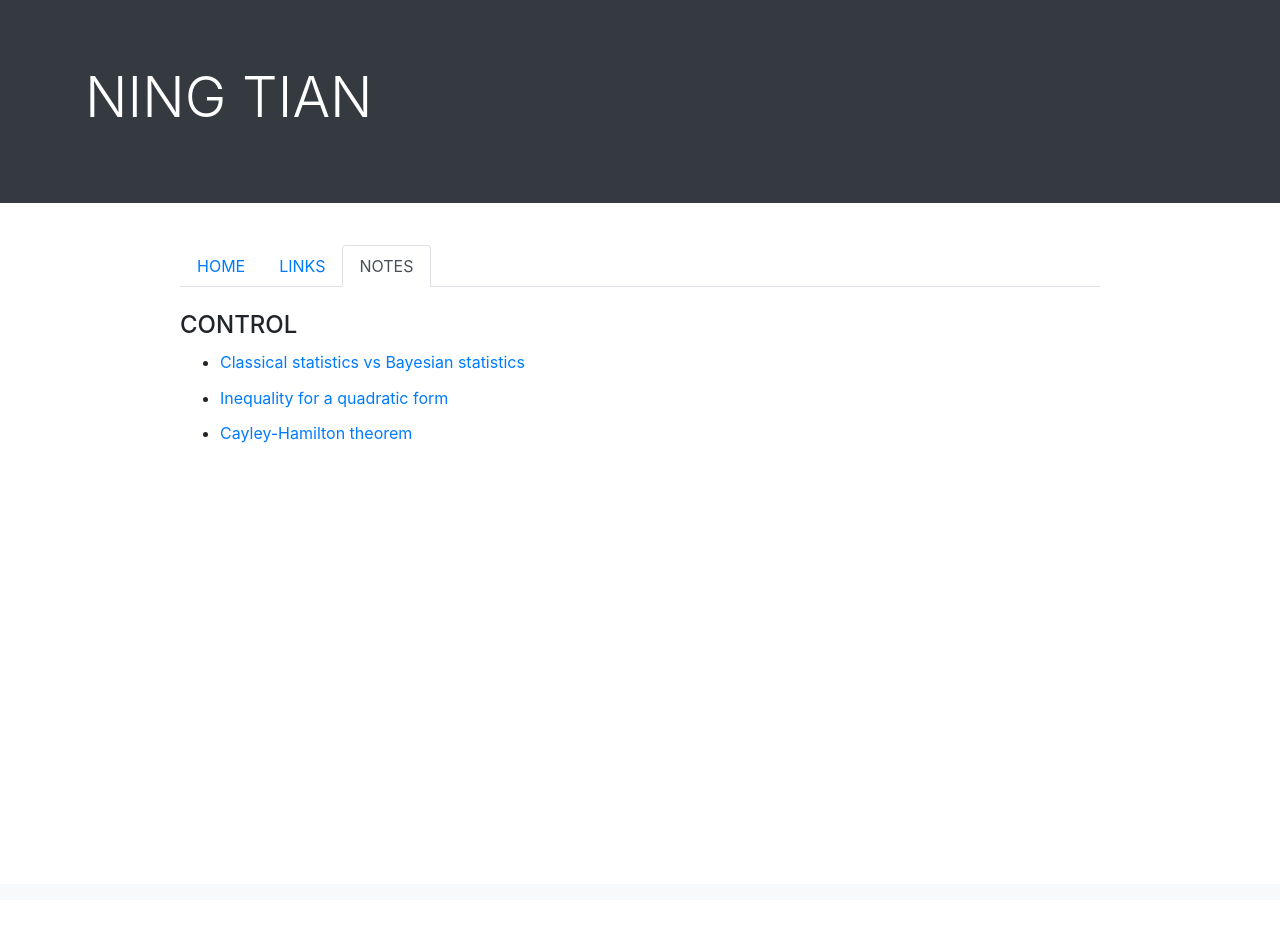
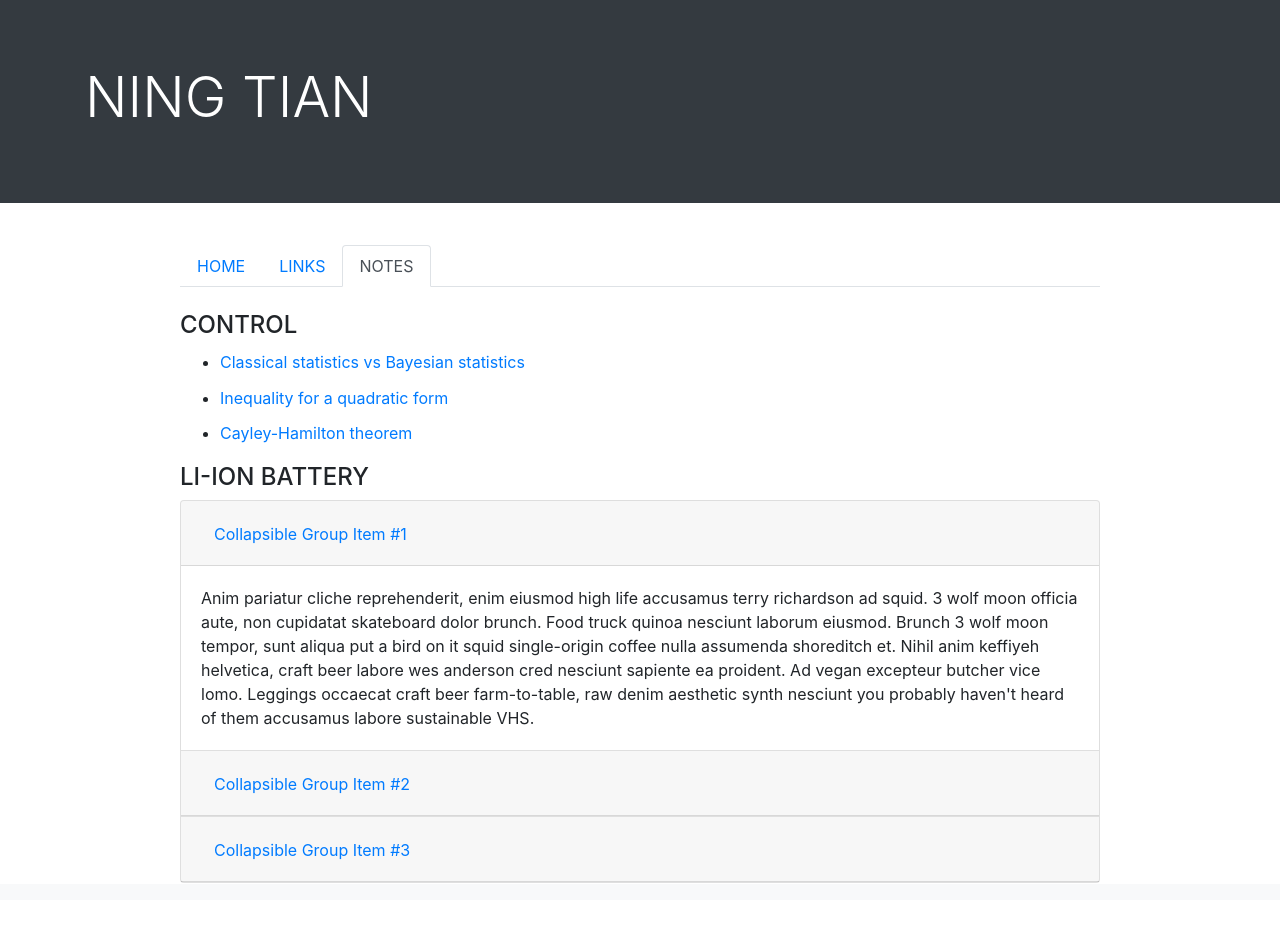
Before and after one commit to ningtian/ningtian.github.io, a Jekyll site: the page notes/index.html, which Jekyll copies as it is, in a window 1280 px wide. Built offline with Jekyll 4.4.1, drawn with Linux system fonts in a browser that asks for light colours; before the commit the page ends 900 px from its top, so only the background shows below that.

Commit message:
Update index.html

```diff
--- a/notes/index.html
+++ b/notes/index.html
@@ -55,6 +55,55 @@
 	<li><a href="/files/20180310_Cayley-Hamilton theorem.pdf">Cayley-Hamilton theorem</a></li>
         </ul>
     </div> <!-- end of <div class="a"> -->
+
+	<h4>LI-ION BATTERY</h4>
+<div class="accordion" id="accordionExample">
+  <div class="card">
+    <div class="card-header" id="headingOne">
+      <h2 class="mb-0">
+        <button class="btn btn-link" type="button" data-toggle="collapse" data-target="#collapseOne" aria-expanded="true" aria-controls="collapseOne">
+          Collapsible Group Item #1
+        </button>
+      </h2>
+    </div>
+
+    <div id="collapseOne" class="collapse show" aria-labelledby="headingOne" data-parent="#accordionExample">
+      <div class="card-body">
+        Anim pariatur cliche reprehenderit, enim eiusmod high life accusamus terry richardson ad squid. 3 wolf moon officia aute, non cupidatat skateboard dolor brunch. Food truck quinoa nesciunt laborum eiusmod. Brunch 3 wolf moon tempor, sunt aliqua put a bird on it squid single-origin coffee nulla assumenda shoreditch et. Nihil anim keffiyeh helvetica, craft beer labore wes anderson cred nesciunt sapiente ea proident. Ad vegan excepteur butcher vice lomo. Leggings occaecat craft beer farm-to-table, raw denim aesthetic synth nesciunt you probably haven't heard of them accusamus labore sustainable VHS.
+      </div>
+    </div>
+  </div>
+  <div class="card">
+    <div class="card-header" id="headingTwo">
+      <h2 class="mb-0">
+        <button class="btn btn-link collapsed" type="button" data-toggle="collapse" data-target="#collapseTwo" aria-expanded="false" aria-controls="collapseTwo">
+          Collapsible Group Item #2
+        </button>
+      </h2>
+    </div>
+    <div id="collapseTwo" class="collapse" aria-labelledby="headingTwo" data-parent="#accordionExample">
+      <div class="card-body">
+        Anim pariatur cliche reprehenderit, enim eiusmod high life accusamus terry richardson ad squid. 3 wolf moon officia aute, non cupidatat skateboard dolor brunch. Food truck quinoa nesciunt laborum eiusmod. Brunch 3 wolf moon tempor, sunt aliqua put a bird on it squid single-origin coffee nulla assumenda shoreditch et. Nihil anim keffiyeh helvetica, craft beer labore wes anderson cred nesciunt sapiente ea proident. Ad vegan excepteur butcher vice lomo. Leggings occaecat craft beer farm-to-table, raw denim aesthetic synth nesciunt you probably haven't heard of them accusamus labore sustainable VHS.
+      </div>
+    </div>
+  </div>
+  <div class="card">
+    <div class="card-header" id="headingThree">
+      <h2 class="mb-0">
+        <button class="btn btn-link collapsed" type="button" data-toggle="collapse" data-target="#collapseThree" aria-expanded="false" aria-controls="collapseThree">
+          Collapsible Group Item #3
+        </button>
+      </h2>
+    </div>
+    <div id="collapseThree" class="collapse" aria-labelledby="headingThree" data-parent="#accordionExample">
+      <div class="card-body">
+        Anim pariatur cliche reprehenderit, enim eiusmod high life accusamus terry richardson ad squid. 3 wolf moon officia aute, non cupidatat skateboard dolor brunch. Food truck quinoa nesciunt laborum eiusmod. Brunch 3 wolf moon tempor, sunt aliqua put a bird on it squid single-origin coffee nulla assumenda shoreditch et. Nihil anim keffiyeh helvetica, craft beer labore wes anderson cred nesciunt sapiente ea proident. Ad vegan excepteur butcher vice lomo. Leggings occaecat craft beer farm-to-table, raw denim aesthetic synth nesciunt you probably haven't heard of them accusamus labore sustainable VHS.
+      </div>
+    </div>
+  </div>
+</div>
+
+
     </div> <!-- end of <div class="col-10"> i.e., end of the second column -->
 
     <div class="col-sm-1"></div> <!-- the third column-->
```
